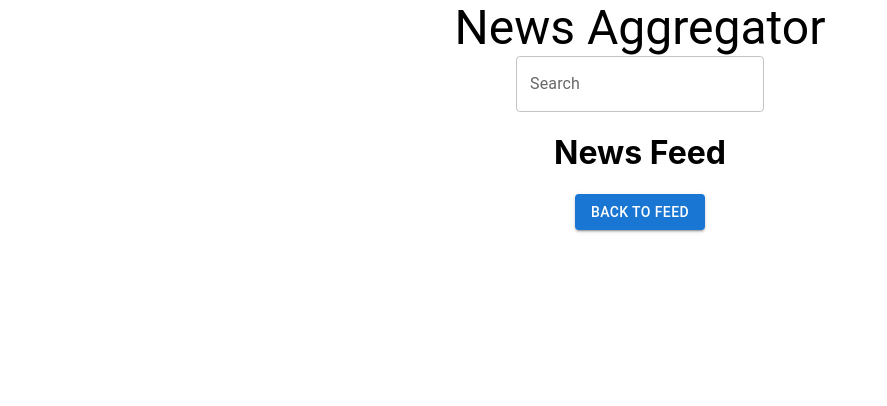
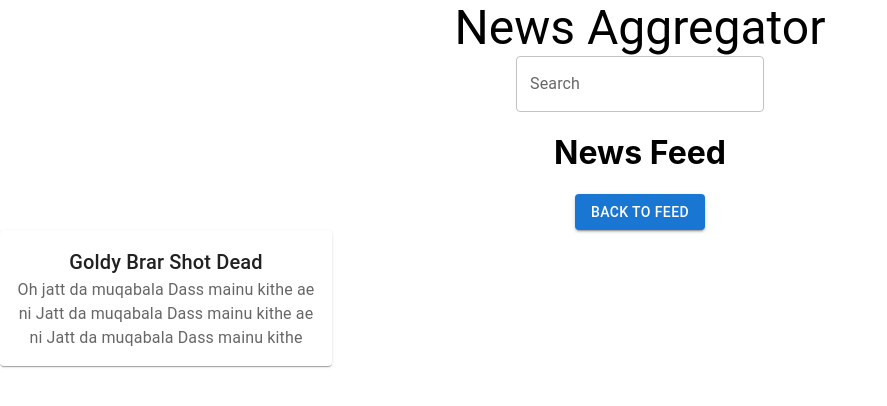
Before and after one commit to tusharK-compro/news-aggregator, a React (Create React App) app: page / in a window 1280 px wide. Shown: the top 406 px of the page, without its empty margins (0-887 px from the left). Built offline with nearby package versions, Linux system fonts and the light colour scheme.

Commit message:
add mui styles

```diff
--- a/package.json
+++ b/package.json
@@ -7,6 +7,7 @@
     "@emotion/styled": "^11.11.5",
     "@mui/icons-material": "^5.15.16",
     "@mui/material": "^5.15.16",
+    "@mui/styles": "^5.15.16",
     "@reduxjs/toolkit": "^2.2.3",
     "@testing-library/jest-dom": "^5.17.0",
     "@testing-library/react": "^13.4.0",
--- a/src/Home.tsx
+++ b/src/Home.tsx
@@ -1,6 +1,7 @@
 import React from 'react';
 import Header from './components/Header';
 import { Button } from '@mui/material';
+import NewsComponent from './components/NewsComponent';
 
 function Home() {
     return (
@@ -11,6 +12,8 @@ function Home() {
             </h1>
             <Button variant='contained'>Back to feed</Button>
 
+            <NewsComponent title='Goldy Brar Shot Dead' content='Oh jatt da muqabala Dass mainu kithe ae ni Jatt da muqabala Dass mainu kithe ae ni Jatt da muqabala Dass mainu kithe'/>
+
         </div>
     );
 }
--- a/src/components/NewsComponent.tsx
+++ b/src/components/NewsComponent.tsx
@@ -1,11 +1,52 @@
+import { Paper, Typography } from '@mui/material';
+import { createStyles, makeStyles } from '@mui/styles';
+
 import React from 'react';
+interface NewsComponentProps {
+    title: string;
+    content: string;
+  }
 
-function NewsComponent() {
+  const useStyles = makeStyles(() =>
+    createStyles({
+        root: {
+          padding: '16px',
+          marginBottom: '16px',
+          boxShadow: '0 4px 8px rgba(0,0,0,0.3)',
+          borderRadius: 8,
+          maxWidth:300,
+          backgroundColor: '#fff',
+          transition: 'transform 0.3s ease-in-out',
+          '&:hover': {
+            transform: 'translateY(-5px)',
+          },
+        },
+        title: {
+          fontSize: 18,
+          fontWeight: 'bold',
+          marginBottom: '8px',
+        },
+        content: {
+          fontSize: 16,
+        },
+      })
+  );
+
+  const NewsComponent = (props:NewsComponentProps) => {
+    const classes = useStyles();
+    const {title,content}=props;
+
     return (
-        <div>
+        <Paper className={classes.root}>
+        <Typography className={classes.title} variant="h6" component="h2">
+          {title}
+        </Typography>
+        <Typography className={classes.content} color="textSecondary" component="p">
+          {content}
+        </Typography>
+      </Paper>
 
-        </div>
     );
-}
+  };
 
-export default NewsComponent;
+  export default NewsComponent;
```
Also changed, not shown: 1 other file (tests, documents, lock files or other folders).
